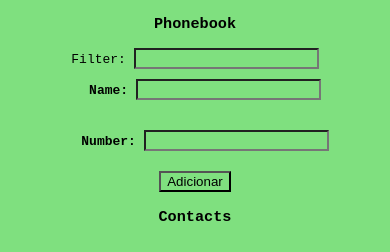
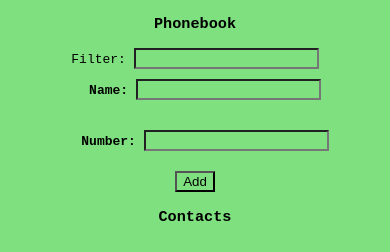
Before and after one commit to CassivsGabriellis/jsFullStackCourse_HelsinkUniv, a React (Create React App) app in the folder part2/phonebook/: page / in a window 390 px wide. Shown: the top 252 px of the page. Built offline with nearby package versions, Linux system fonts and the light colour scheme; data requests are answered from the project's data file.

Commit message:
Minor update to the Phonebooj project

```diff
--- a/part2/phonebook/src/Components/PersonForm.js
+++ b/part2/phonebook/src/Components/PersonForm.js
@@ -23,7 +23,7 @@ const PersonForm = ({
             <input
               value={newName}
               onChange={handleNameChange}
-              pattern="[A-Za-z !@#$%^&()_+-=[]{};':\|,.<>/?]"
+              pattern="[A-Za-z'``\u00C0-\u017F]+"
             />
           </strong>
         </div>
@@ -39,7 +39,7 @@ const PersonForm = ({
           </strong>
         </div>
         <div>
-          <button type="submit">Adicionar</button>
+          <button type="submit">Add</button>
         </div>
       </div>
     </form>
```
